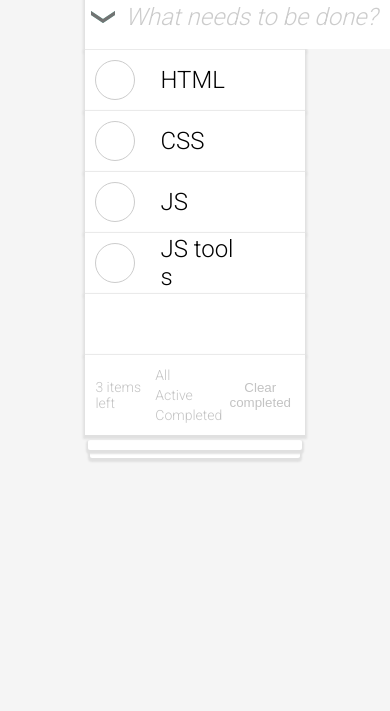
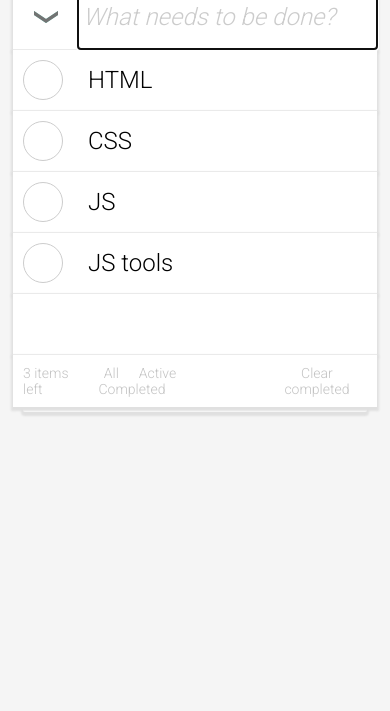
Before and after one commit to ok-technopolis-autumn-2019/Kamil_Kadyrov, a plain HTML site: page index.html in a window 390 px wide. Shown: the part 133-844 px from the top of the page. Drawn offline with Linux system fonts and the light colour scheme.

Commit message:
Big changes
Установил минимальный размер приложения, добавил фокус, убрал удаление подсветки, оптимизировал установление шрифтов, все кегли и гарнитуры в нижней части совпадают, скорректировал селектор

```diff
--- a/css/actions.css
+++ b/css/actions.css
@@ -1,17 +1,16 @@
 .actions{
-	font-family: "Roboto", "Arial", sans-serif;
 	font-style: normal;
 	font-weight: 300;
 	font-size: 14px;
 	color:#C3C3C3;
 	display: flex;
+	flex-direction: row;
 	background-color: #fff;
 	justify-content: space-between;
 	align-items: stretch;
 	align-content: center;
 	padding: 10px;
 	box-shadow: 0px 2px 2px 2px #E0E0E0;
-	/*min-width: 318px;*/
 }
 
 .actions-item{
@@ -31,17 +30,20 @@
 }
 
 .task-type-choose__text{
-	border: 1px solid transparent;
+	border: 2px solid transparent;
 	padding: 0px 10px;
 }
 
 .task-type-choose__input:checked + .task-type-choose__text{
-	border: 1px solid #F5EFEF;
+	border: 2px solid #F5EFEF;
+	border-radius: 2px;
 }
 
 .tasks-clear-completed{
 	background-color: #fff;
 	border: none;
+	font-family: "Roboto", "Arial", sans-serif;
+	font-size:14px;
 	cursor: pointer;
 	color:#C3C3C3;
 }
--- a/css/main-content__add-input.css
+++ b/css/main-content__add-input.css
@@ -26,14 +26,14 @@
 	border: none;
 	color:#737373;
 	font-size: 24px;
+	font-weight: 300;
 	font-family: "Roboto", "Arial", sans-serif;
-	font-weight: 300;
 	flex-grow: 1;
 	padding: 0 5px;
-	overflow: hidden;
 }
 
 .add-input__entry-task::placeholder{
 	color:#CCCCCC;
 	font-style: italic;
+	font-weight: 300;
 }
--- a/css/main-content__tasks.css
+++ b/css/main-content__tasks.css
@@ -7,12 +7,10 @@
 	justify-content: flex-start;
 	align-items: stretch;
 	background-color: #fff;
-	/*min-width: 318px;*/
 	border-bottom: 1px solid #EFEFEF;
 	cursor: pointer;
 	box-shadow: 0px 2px 2px 2px #E0E0E0;
 
-	font-family: "Roboto", "Arial", sans-serif;
 	font-size: 24px;
 	font-weight: 300;
 }
@@ -21,12 +19,13 @@
 	background-color: #FAFAFA;
 }
 
-.list-item__view:hover > .list-item__delete-task{
+.list-item__view:hover .list-item__delete-task,
+.list-item__view:focus .list-item__delete-task {
 	z-index: 1;
 }
 
 .list-item__text{
-	padding-left: 15px;
+	padding:10px 0 10px 15px;
 	margin:auto 0;
 	flex-grow: 1;
 }
--- a/css/media-query-max-width-640px.css
+++ b/css/media-query-max-width-640px.css
@@ -1,25 +1,15 @@
 @media screen and (max-width: 640px){
-	.task-type-choose{
-		display: flex;
-		flex-direction: column;
-		min-width: 82px;
-	}
-
 	.actions{
 		align-items: center;
 	}
 
-	.todo-app::after{
-		top:573px;
+	.todo-app::before{
+		left:50%;
+		margin-left:-172px;
 	}
 
-	.todo-app::before{
-		top:581px;
-	}
-
-	.actions-item:last-child{
-		display: flex;
-		flex-direction: column;
-		word-break: all;
+	.todo-app::after{
+		left:50%;
+		margin-left:-175px;
 	}
 }
--- a/css/reset.css
+++ b/css/reset.css
@@ -5,10 +5,3 @@
 	list-style-type: none;
 	box-sizing: border-box;
 }
-
-/* Remove outline on the inputs and buttons (Мешает тестировать кнопки и инпуты TAB-ом(но всё работает,
-отключал это свойство во время процесса))*/
-:active, :hover, :focus {
-    outline: 0;
-    outline-offset: 0;
-}
--- a/css/todo-app-header.css
+++ b/css/todo-app-header.css
@@ -5,7 +5,6 @@
 .todo-app-header__title{
 	color:#CCCCCC;
 	font-size:100px;
-	font-family: "Roboto", "Arial", sans-serif;
 	font-style: normal;
 	font-weight:100;
 	text-align: center;
--- a/css/todo-app.css
+++ b/css/todo-app.css
@@ -1,11 +1,14 @@
 .todo-app {
 	width: 56.2%;
+    min-width: 364px;
 	margin: 0 auto;
+    font-family: "Roboto", "Arial", sans-serif;
 }
 
 .todo-app::after{
 	height: 10px;
     width: 55%;
+    min-width: 350px;
 
     position: absolute;
     top: 527px;
@@ -21,6 +24,7 @@
 .todo-app::before{
 	height: 10px;
     width: 54%;
+    min-width: 344px;
 
     position: absolute;
     top: 535px;
```
